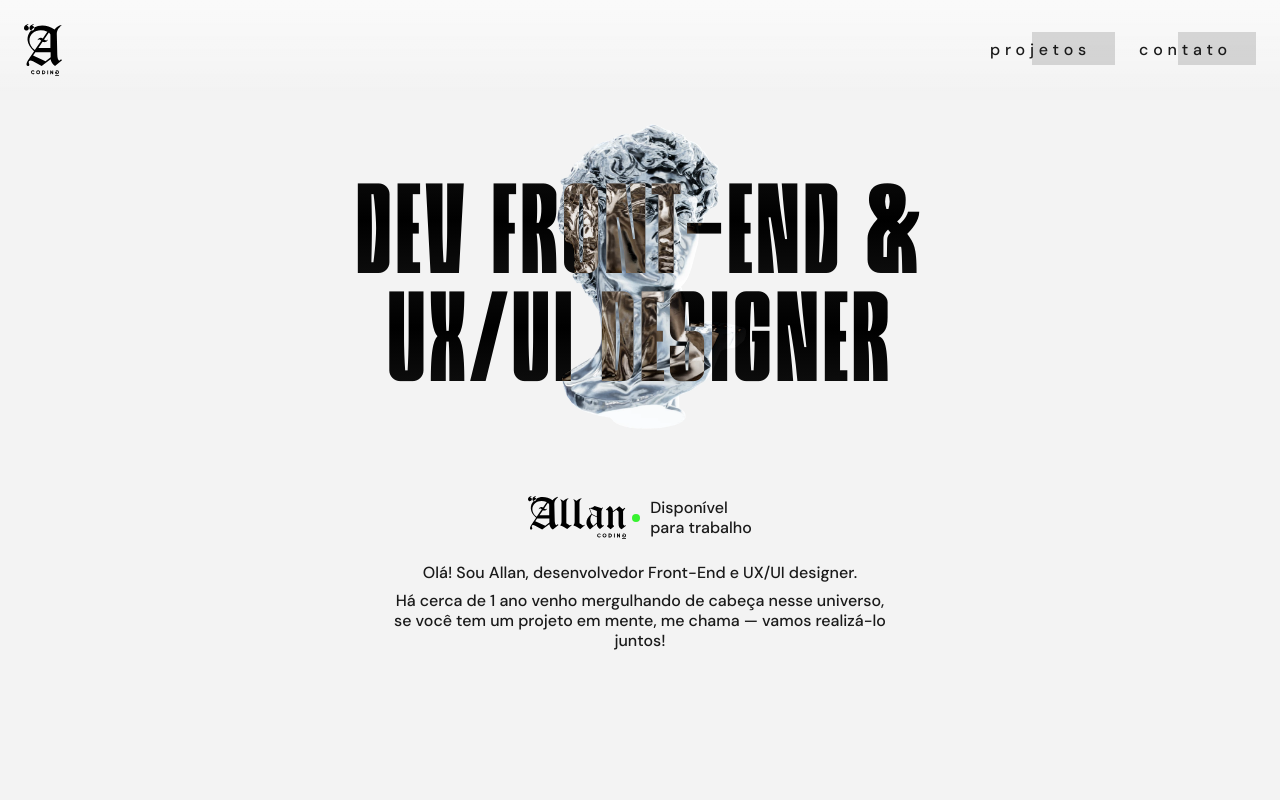
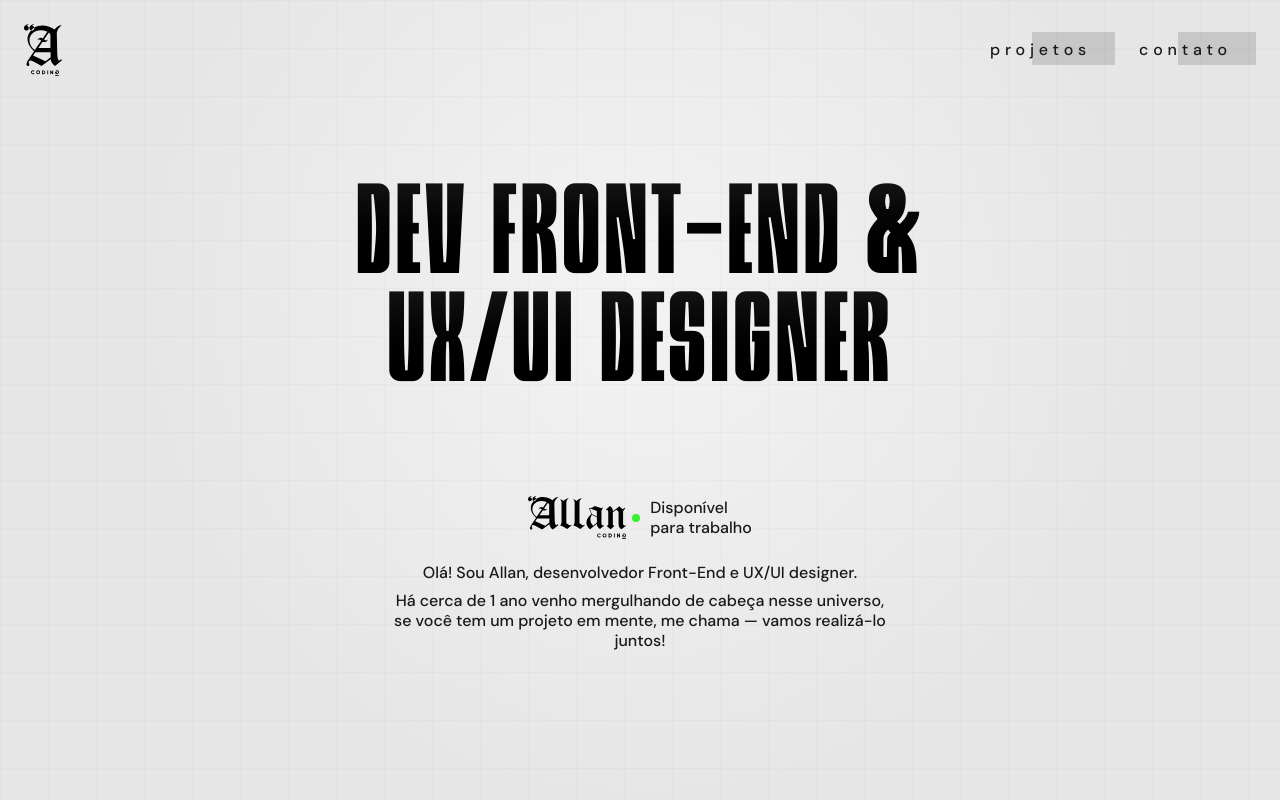
Before and after one commit to allangdasilva/portfolio, a Next.js app: page / in a window 1280 px wide. Shown: the top 800 px of the page. Built offline with nearby package versions, Linux system fonts and the light colour scheme.

Commit message:
Adicionar o componente FixedBackground, remover imagem do hero, remover gradient da Nav

```diff
--- a/src/animations/heroAnimation.ts
+++ b/src/animations/heroAnimation.ts
@@ -16,7 +16,7 @@ export function heroAnimation({
   });
 
   titleSplit.chars.forEach((char) => {
-    char.classList.add("textLinearHero", "mix-blend-difference");
+    char.classList.add("textLinearWhite");
   });
 
   const tl = gsap.timeline();
--- a/src/app/globals.css
+++ b/src/app/globals.css
@@ -56,6 +56,25 @@
     --gray-8: #333333;
     --gray-9: #1a1a1a;
     --gray-10: #0d0d0d;
+  }
+
+  .fixedGridGradient {
+    @apply absolute inset-0 z-0;
+    background-image: linear-gradient(
+        to right,
+        rgba(255, 255, 255, 0.02) 1px,
+        transparent 1px
+      ),
+      linear-gradient(to bottom, rgba(255, 255, 255, 0.02) 1px, transparent 1px);
+    background-size: 48px 48px, 48px 48px, 100% 100%, 100% 100%;
+  }
+  .fixedRadialGradient {
+    @apply absolute inset-0 z-0;
+    background-image: radial-gradient(
+      circle 500px at 50% 300px,
+      var(--gray-8),
+      transparent
+    );
   }
 }
 
@@ -118,6 +137,24 @@ body {
   .textLinearHero {
     @apply bg-linear-to-b from-white to-[#e6e6e6] bg-clip-text text-transparent;
   }
+  .fixedGridGradient {
+    @apply absolute inset-0 z-0;
+    background-image: linear-gradient(
+        to right,
+        rgba(0, 0, 0, 0.02) 1px,
+        transparent 1px
+      ),
+      linear-gradient(to bottom, rgba(0, 0, 0, 0.02) 1px, transparent 1px);
+    background-size: 48px 48px, 48px 48px, 100% 100%, 100% 100%;
+  }
+  .fixedRadialGradient {
+    @apply absolute inset-0 z-0;
+    background-image: radial-gradient(
+      circle 500px at 50% 300px,
+      var(--gray-10),
+      transparent
+    );
+  }
 
   /* ----- CLIP-PATH-DESCRIPTION ----- */
   .clipPathDescription {
--- a/src/app/page.tsx
+++ b/src/app/page.tsx
@@ -1,3 +1,4 @@
+import FixedBackground from "@/components/FixedBackground";
 import Footer from "@/components/Footer";
 import HeroSection from "@/components/HeroSection";
 import Loading from "@/components/Loading";
@@ -10,6 +11,8 @@ export default function Home() {
   return (
     <>
       <Loading />
+
+      <FixedBackground />
 
       <header>
         <Nav />
--- /dev/null
+++ b/src/components/FixedBackground.tsx
@@ -0,0 +1,14 @@
+"use client";
+
+export default function FixedBackground() {
+  return (
+    <>
+      <div className="min-h-screen w-full bg-transparent fixed -z-10">
+        <div className="fixedGridGradient" />
+      </div>
+      <div className="min-h-svh w-full bg-gray-9 fixed -z-20 dark:bg-gray-10">
+        <div className="fixedRadialGradient" />
+      </div>
+    </>
+  );
+}
--- a/src/components/HeroSection.tsx
+++ b/src/components/HeroSection.tsx
@@ -35,10 +35,10 @@ export default function HeroSection() {
           >
             Dev Front-End & <br className="hidden sm:block" /> UX/UI Designer
           </h1>
-          <span
+          {/* <span
             aria-hidden="true"
             className="absolute inset-0 bg-[url('/images/david-bust-hero.webp')] bg-center bg-contain bg-no-repeat -z-10"
-          ></span>
+          ></span> */}
         </div>
 
         {/* TEXT */}
--- a/src/components/Nav.tsx
+++ b/src/components/Nav.tsx
@@ -9,7 +9,7 @@ export default function Nav() {
   const copy = navCopy;
 
   return (
-    <nav className="fixed w-full top-0 left-0 z-50 bg-linear-to-b from-white/60 to-transparent dark:from-black/60">
+    <nav className="fixed w-full top-0 left-0 z-50">
       <div className="container w-full flex flex-col justify-between items-center gap-3 py-6 sm:flex-row sm:gap-6">
         {/* LOGO */}
         <Link href={"/"}>
```
Also changed, not shown: 1 other file (tests, documents, lock files or other folders).
